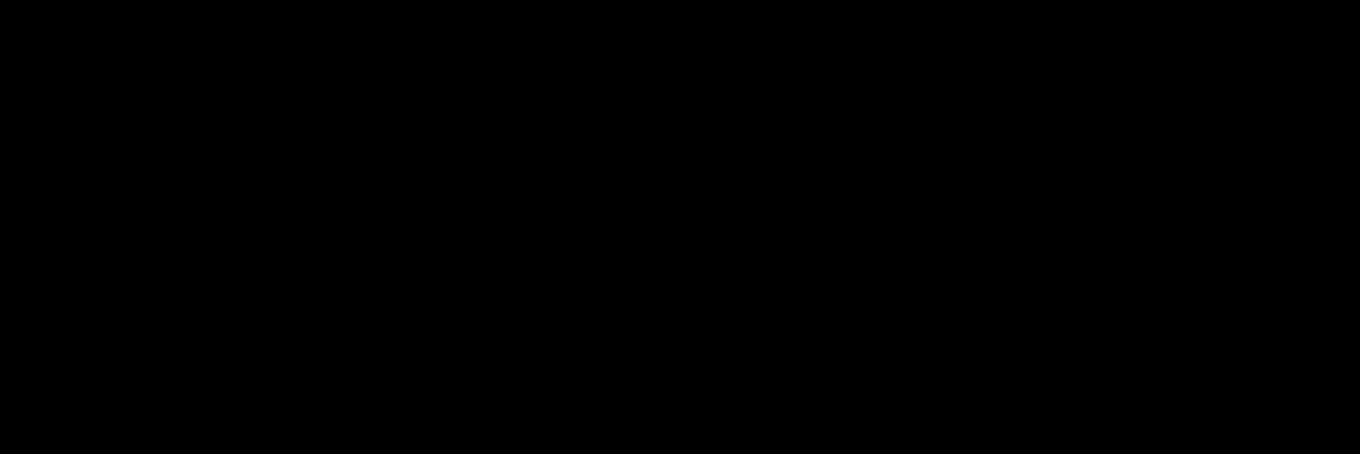
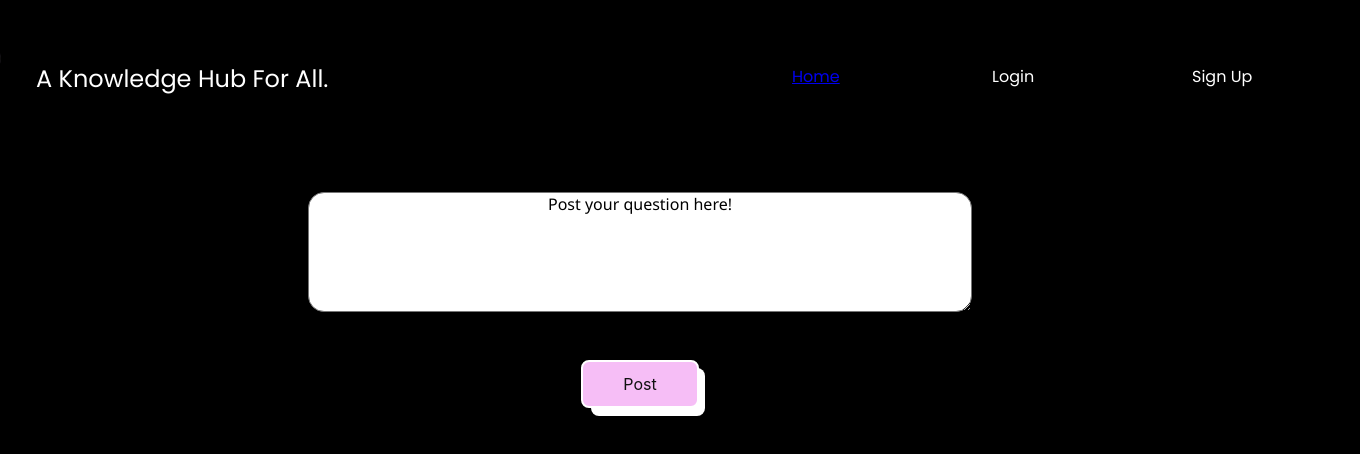
Before and after one commit to nanr1901/Papyrus, a React (Create React App) app: page /askQ in a window 1280 px wide. Before the commit this address had no page. Shown: the top 454 px of the page, 1360 px wide, since content can reach past the window. Built offline with nearby package versions, Linux system fonts and the light colour scheme.

Commit message:
q and ans pages

```diff
--- a/src/App.js
+++ b/src/App.js
@@ -1,7 +1,9 @@
 import './App.css';
 import Home from './routes/Home/Home';
 import Profile from './routes/Profile/Profile';
+import AskQ from './routes/AskQ/AskQ';
 import { Routes, Route } from 'react-router-dom';
+import SearchAns from './routes/SearchAns/SearchAns';
 
 
 function App() {
@@ -10,6 +12,8 @@ function App() {
     <Routes>
        <Route path="/" element={<Home />} />
        <Route path="/profile" element={<Profile />}/>
+       <Route path="/askQ" element={<AskQ/>}/>
+       <Route path="/searchAns" element={<SearchAns/>}/>
     </Routes>
     </div>
   );
--- /dev/null
+++ b/src/routes/AskQ/AskQ.js
@@ -0,0 +1,14 @@
+import Question from "./Components/Question";
+import React from "react";
+import NavBar from "../NavBar/NavBar";
+
+const AskQ=()=>
+{
+    return(
+        <>
+            <NavBar/>
+            <Question/>
+        </>
+    );
+}
+export default AskQ;
--- /dev/null
+++ b/src/routes/AskQ/Components/Question.css
@@ -0,0 +1,72 @@
+
+.big-q-div{
+    display: flex;
+    flex-direction: column;
+    align-items: center;
+    justify-content: center;
+}
+
+textarea{
+    margin:2rem;
+    border-radius: 1rem;
+    text-align: center;
+    font-family:'Segoe UI', Tahoma, Geneva, Verdana, sans-serif;
+    font-size: medium;
+}
+.button-56 {
+    align-items: center;
+    background-color: #f6bef6;
+    border: 2px solid #ffffff;
+    border-radius: 8px;
+    box-sizing: border-box;
+    color: #111;
+    cursor: pointer;
+    display: flex;
+    font-family: Inter,sans-serif;
+    font-size: 16px;
+    height: 48px;
+    justify-content: center;
+    line-height: 24px;
+    max-width: 100%;
+    padding: 0 25px;
+    position: relative;
+    text-align: center;
+    text-decoration: none;
+    user-select: none;
+    -webkit-user-select: none;
+    touch-action: manipulation;
+  }
+
+  .button-56:after {
+    background-color: #ffffff;
+    border-radius: 8px;
+    content: "";
+    display: block;
+    height: 48px;
+    left: 0;
+    width: 100%;
+    position: absolute;
+    top: -2px;
+    transform: translate(8px, 8px);
+    transition: transform .2s ease-out;
+    z-index: -1;
+  }
+
+  .button-56:hover:after {
+    transform: translate(0, 0);
+  }
+
+  .button-56:active {
+    background-color: #ffdeda;
+    outline: 0;
+  }
+
+  .button-56:hover {
+    outline: 0;
+  }
+
+  @media (min-width: 768px) {
+    .button-56 {
+      padding: 0 40px;
+    }
+  }
--- /dev/null
+++ b/src/routes/AskQ/Components/Question.js
@@ -0,0 +1,18 @@
+import React from "react";
+import "./Question.css";
+
+const Question =()=>{
+    return (
+        <div className="big-q-div">
+       <textarea name="paragraph_text" cols="70" rows="10">
+       Post your question here!
+       </textarea>
+        <button class='button-56'>
+            Post
+        </button>
+        </div>
+
+    );
+}
+
+export default Question;
--- /dev/null
+++ b/src/routes/SearchAns/Components/SearchBox.css
@@ -0,0 +1,73 @@
+
+
+.big-ans-div{
+    display:flex;
+    flex-direction: row;
+    align-items: center;
+    justify-content: center;
+}
+
+.answer-display{
+    color:white;
+}
+textarea{
+    height:15vh;
+    margin-bottom: 3rem;
+}
+.button-56 {
+    align-items: center;
+    background-color: #f6bef6;
+    border: 2px solid #ffffff;
+    border-radius: 8px;
+    box-sizing: border-box;
+    color: #111;
+    cursor: pointer;
+    display: flex;
+    font-family: Inter,sans-serif;
+    font-size: 16px;
+    height: 48px;
+    justify-content: center;
+    line-height: 24px;
+    max-width: 100%;
+    padding: 0 25px;
+    position: relative;
+    text-align: center;
+    text-decoration: none;
+    user-select: none;
+    -webkit-user-select: none;
+    touch-action: manipulation;
+  }
+
+  .button-56:after {
+    background-color: #ffffff;
+    border-radius: 8px;
+    content: "";
+    display: block;
+    height: 48px;
+    left: 0;
+    width: 100%;
+    position: absolute;
+    top: -2px;
+    transform: translate(8px, 8px);
+    transition: transform .2s ease-out;
+    z-index: -1;
+  }
+
+  .button-56:hover:after {
+    transform: translate(0, 0);
+  }
+
+  .button-56:active {
+    background-color: #ffdeda;
+    outline: 0;
+  }
+
+  .button-56:hover {
+    outline: 0;
+  }
+
+  @media (min-width: 768px) {
+    .button-56 {
+      padding: 0 40px;
+    }
+  }
--- /dev/null
+++ b/src/routes/SearchAns/Components/SearchBox.js
@@ -0,0 +1,31 @@
+import React from "react";
+import "./SearchBox.css";
+
+const SearchBox =()=>{
+    return (
+        <>
+        <div className="big-ans-div">
+       <textarea name="paragraph_text" cols="70" rows="10">
+       Enter your question here!
+       </textarea>
+        <button class='button-56'>
+            Search
+        </button>
+        </div>
+        <div className="answer-display">
+        Lorem ipsum dolor sit amet, consectetur adipiscing elit. Maecenas accumsan dictum vulputate. Vestibulum accumsan orci lacus. Cras tempor arcu ac velit auctor malesuada. Integer lacinia arcu at laoreet vehicula. Sed hendrerit elit at libero commodo tincidunt. Pellentesque efficitur mauris non tellus blandit, quis fermentum augue porttitor. Morbi vitae tortor non massa mollis consectetur in ac tortor. Vestibulum ante ipsum primis in faucibus orci luctus et ultrices posuere cubilia curae; Sed ut metus nisi. Maecenas malesuada scelerisque metus et scelerisque. Nullam et ex a diam condimentum sollicitudin id quis turpis. Sed placerat vitae dolor in pulvinar. Ut fermentum ut orci pulvinar eleifend. Suspendisse potenti.
+
+Proin purus lectus, molestie quis ultricies at, suscipit quis odio. In elementum metus non ornare ullamcorper. Etiam diam nisl, cursus ut neque sed, tempus convallis odio. Vivamus placerat dictum vestibulum. Quisque eleifend interdum sapien quis interdum. Fusce egestas lectus non pellentesque pharetra. Phasellus ut ipsum vel tortor finibus fermentum. Suspendisse luctus iaculis massa, eu viverra augue volutpat bibendum. Maecenas cursus, neque feugiat finibus fermentum, purus felis ullamcorper augue, sit amet iaculis dolor dolor eu mauris. Integer eu fringilla orci.
+
+In hendrerit molestie dictum. Nullam sit amet dui suscipit, aliquam augue faucibus, interdum justo. Aenean et rutrum magna, sed feugiat leo. Praesent dictum urna ut ipsum scelerisque, et dictum purus mattis. Sed quam risus, dictum malesuada venenatis a, ornare venenatis sem. Donec fermentum molestie justo, quis tincidunt ante maximus eget. Ut id enim mollis, auctor sem a, vehicula sapien. Phasellus et pellentesque velit. Phasellus condimentum fermentum augue, non interdum dui faucibus sit amet. Nam a justo quis turpis pellentesque commodo sed non quam.
+
+Morbi finibus et quam nec consequat. Suspendisse ultrices augue ut turpis tempor, eu tincidunt leo tempus. Suspendisse consequat placerat arcu, nec mattis metus gravida non. Phasellus quis semper nibh. Maecenas elementum nisl eu dictum lacinia. Ut et lacus nisl. Praesent iaculis, lectus in cursus suscipit, ligula arcu ultricies libero, nec tempus tellus felis quis lorem. Fusce nisi dolor, pretium sit amet hendrerit quis, tincidunt sit amet est. Proin at leo fringilla, consectetur dui nec, interdum justo. Sed convallis auctor nunc, id vestibulum sapien finibus nec. Nulla commodo ullamcorper elementum. Quisque nibh urna, convallis at pretium id, fringilla in nulla. Mauris ut finibus sapien. Proin lobortis, nunc in finibus viverra, tortor urna mattis felis, eget accumsan tellus neque at urna. Suspendisse vel mi et turpis hendrerit maximus. Phasellus nisi lectus, faucibus et luctus non, ultrices in velit.
+
+Fusce ac consequat ipsum. Nulla placerat porta lorem, sed sollicitudin odio ultrices placerat. Phasellus viverra at augue eget accumsan. Maecenas tempor condimentum lectus, vel scelerisque odio molestie eu. Ut et elit est. Ut ullamcorper ornare ex. Donec semper iaculis mauris, congue tempor ante fermentum ut. Vestibulum eu lectus elementum, rhoncus urna id, venenatis sapien. Phasellus justo magna, posuere sed ex in, interdum pretium felis. Nullam imperdiet diam augue, quis rutrum purus dictum a. Curabitur faucibus fermentum nulla, id viverra velit egestas in. Suspendisse potenti. Nam mollis nunc et consequat interdum. Nunc eleifend, magna vel eleifend egestas, tortor nunc congue quam, eget placerat erat urna in magna.
+
+        </div>
+</>
+    );
+}
+
+export default SearchBox;
--- /dev/null
+++ b/src/routes/SearchAns/SearchAns.js
@@ -0,0 +1,13 @@
+import SearchBox from "./Components/SearchBox";
+import NavBar from "../NavBar/NavBar";
+
+const SearchAns=()=>
+{
+    return(
+        <>
+            <NavBar/>
+            <SearchBox/>
+        </>
+    );
+}
+export default SearchAns;
```
Also changed, not shown: src/routes/AskQ/AskQ.css (added), src/routes/SearchAns/SearchAns.css (added).
